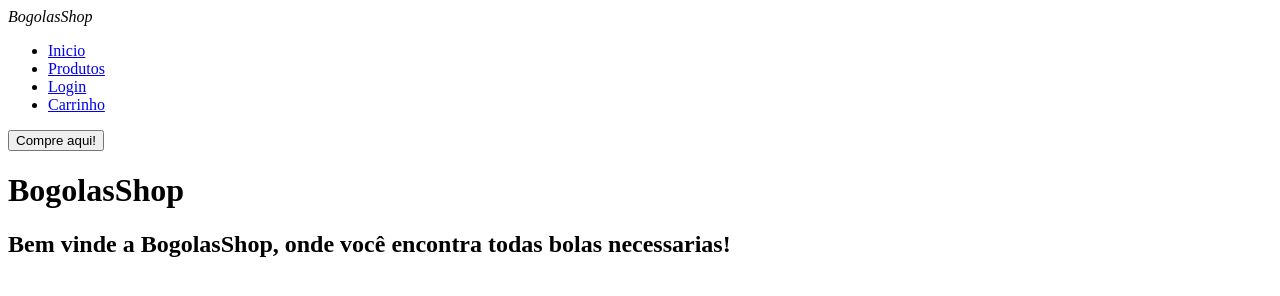
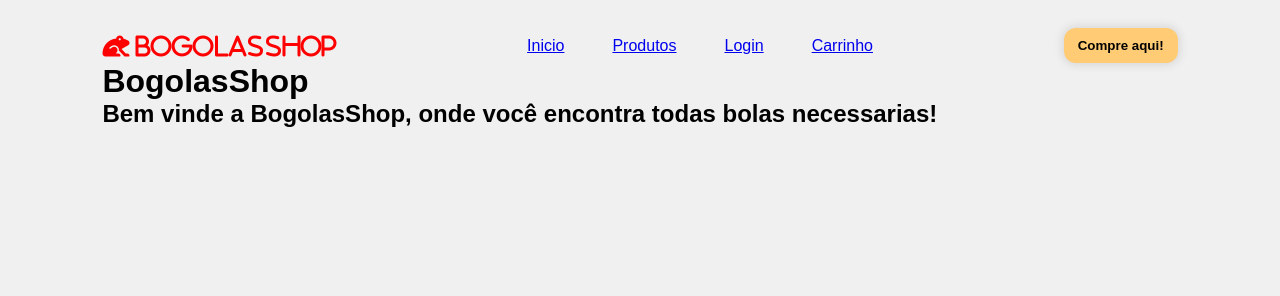
Before and after one commit to raiozaki/BogolasShop, a plain HTML site: page index.html in a window 1280 px wide. Drawn offline with Linux system fonts and the light colour scheme; files that its build step writes are made by us from their sources; a web font is replaced by a local one.

Commit message:
feat: visual improvement

```diff
--- a/index.html
+++ b/index.html
@@ -5,17 +5,18 @@
     <meta charset="UTF-8">
     <meta name="viewport" content="width=device-width, initial-scale=1.0">
     <title>BogolasShop</title>
-    <link rel="stylesheet" href="src/css/style.css">
-    <link rel="stylesheet" href="src/css/header.css">
+    <link rel="stylesheet" href="https://cdnjs.cloudflare.com/ajax/libs/font-awesome/6.0.0/css/all.min.css">
+    <link rel="stylesheet" href="styles/styles.css">
+    <link rel="stylesheet" href="styles/header.css">
 </head>
 
 <body>
     <header>
         <nav id="navbar">
-            <i class="fa-solid fa-frog" id="logo">BogolasShop</i>
+            <i class="fa-solid fa-frog" id="logo"> BogolasShop</i>
 
             <ul id="nav-list">
-                <li class="nav_item">
+                <li class="nav_item active">
                     <a href="#home">Inicio</a>
                 </li>
                 <li class="nav_item">
--- a/styles/header.css
+++ b/styles/header.css
@@ -0,0 +1,34 @@
+header {
+    width: 100%;
+    padding: 28px 8%;
+}
+
+#navbar {
+    width: 100%;
+    display: flex;
+    align-items: center;
+    justify-content: space-between;
+    }
+
+    #logo {
+        font-size: 24px;
+        color: red;
+    }
+
+    #nav-list {
+        display: flex;
+        list-style: none;
+        gap: 48px;
+
+    }
+
+    .nav-item a {
+        text-decoration: none;
+        color: #1d1d1d;
+        font-weight: 600;
+}
+
+.nav-item.active a {
+    color:#1d1d1d;
+    border-bottom: 3px solid #ffe100;
+}
--- a/styles/styles.css
+++ b/styles/styles.css
@@ -1,9 +1,24 @@
-.special-gothic-expanded-one-regular {
-    font-family: "Special Gothic Expanded One", sans-serif;
-    font-weight: 400;
-    font-style: normal;
-  }
-*{
-font-family: speacial-gothic-expanded-one-regular;
+@import url('https://fonts.googleapis.com/css2?family=Playfair+Display:ital,wght@0,400..900;1,400..900&family=Special+Gothic&family=Special+Gothic+Expanded+One&display=swap');
 
+* {
+  font-family: "Special Gothic Expanded One", sans-serif;
+  margin: 0;
+  padding: 0;
+  box-sizing: border-box;
 }
+
+body {
+  background-color: #f0f0f0;
+}
+
+.btn_default {
+  border: none;
+  display: flex;
+  align-items: center;
+  justify-content: center;
+  background-color: #ffcb75;
+  border-radius: 12px;
+  padding: 10px 14px;
+  font-weight: 600;
+  box-shadow: 0px 0px 10px 2px rgba(0, 0, 0, 0.1);
+}
```
